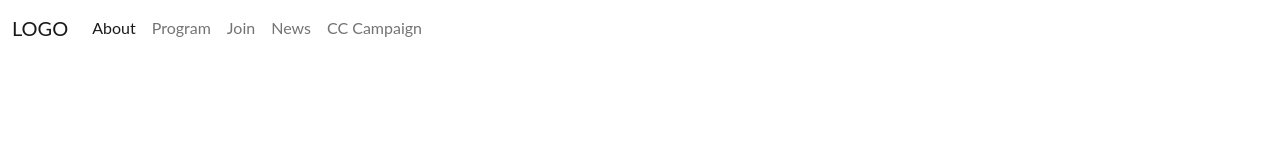
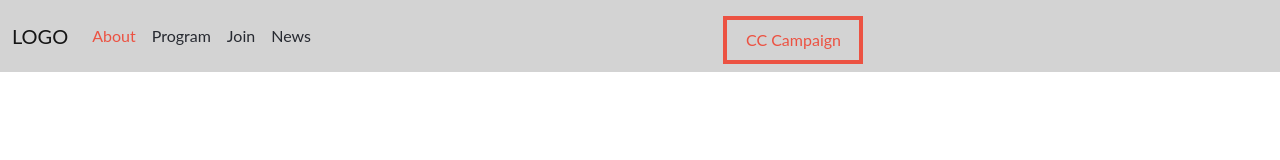
Before and after one commit to leopiresgoss/first-capstone, a website: page index.html in a window 1280 px wide. Drawn offline with nearby package versions, Linux system fonts and the light colour scheme; a web font is replaced by a local one.

Commit message:
Style navbar

```diff
--- a/index.html
+++ b/index.html
@@ -18,16 +18,16 @@
 <body>
   <header>
     <!-- TODO: add div for social media and choose language for desktop -->
-    <nav class="navbar navbar-expand-lg navbar-light">
+    <nav class="navbar navbar-expand-md navbar-light">
       <div class="container-fluid">
         <button class="navbar-toggler" type="button" data-bs-toggle="collapse" data-bs-target="#navbarSupportedContent" aria-controls="navbarSupportedContent" aria-expanded="false" aria-label="Toggle navigation">
-          <i class="fas fa-bars"></i>
+          <i class="fas fa-bars first-color"></i>
         </button>
         <div class="collapse navbar-collapse" id="navbarSupportedContent">
           <a class="navbar-brand" href="#">LOGO</a>
-          <ul class="navbar-nav me-auto mb-2 mb-lg-0">
+          <ul class="navbar-nav me-auto">
             <li class="nav-item">
-              <a class="nav-link active" aria-current="page" href="#">About</a>
+              <a class="nav-link sec-color" href="#">About</a>
             </li>
             <li class="nav-item">
               <a class="nav-link" href="#">Program</a>
@@ -38,19 +38,18 @@
             <li class="nav-item">
               <a class="nav-link" href="#">News</a>
             </li>
+          </ul>
+          <ul class="navbar-nav me-auto mt-2">
             <li class="nav-item">
-              <!-- TODO: UPDATE CONTENT OF THIS BUTTON -->
-              <a class="nav-link" href="#">CC Campaign</a>
+              <a class="nav-link" id="nav-join-btn" href="#">CC Campaign</a>
             </li>
           </ul>
         </div>
       </div>
     </nav>
   </header>
-
   <main>
   </main>
-
   <footer></footer>
   <!-- bootstrap script -->
   <script src="https://cdn.jsdelivr.net/npm/bootstrap@5.1.3/dist/js/bootstrap.bundle.min.js" integrity="sha384-ka7Sk0Gln4gmtz2MlQnikT1wXgYsOg+OMhuP+IlRH9sENBO0LRn5q+8nbTov4+1p" crossorigin="anonymous"></script>
--- a/style.css
+++ b/style.css
@@ -6,9 +6,33 @@
   font-family: lato, sans-serif;
 }
 
+.first-color,
+.navbar-light .navbar-nav .nav-link {
+  color: #272a31;
+}
+
+.sec-color,
+.navbar-light .navbar-nav .nav-link.sec-color,
+#nav-join-btn {
+  color: #ec5242;
+}
+
 /* navbar */
+.navbar {
+  background-color: #d3d3d3;
+}
+
 .navbar-light .navbar-toggler {
   border: none;
-  color: #272a31;
   font-size: 2em;
 }
+
+.nav-link {
+  font: 2rem;
+}
+
+#nav-join-btn {
+  border: 4px solid #ec5242;
+  width: 140px;
+  text-align: center;
+}
```
